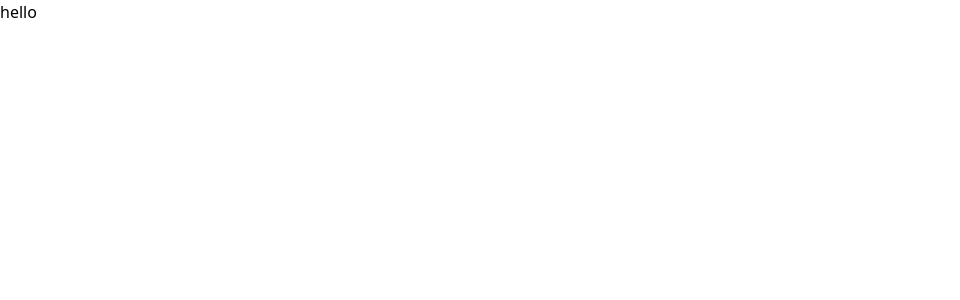
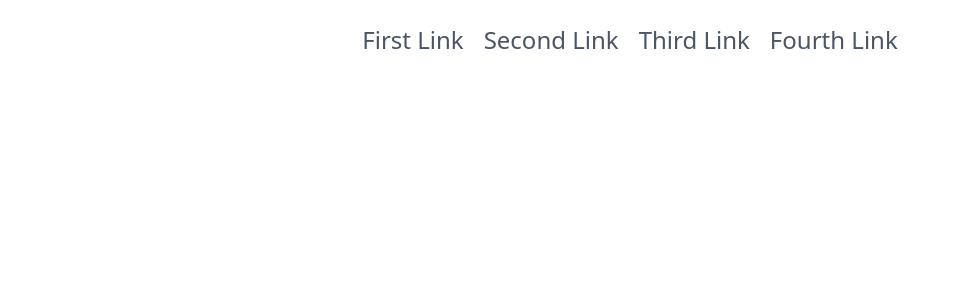
Before and after one commit to Nahid-khandakar/Review-API, a React (Create React App) app: page / in a window 1280 px wide. Shown: the top 300 px of the page, without its empty margins (0-960 px from the left). Built offline with nearby package versions, Linux system fonts and the light colour scheme.

Commit message:
fix render dom warning and add react router

```diff
--- a/package.json
+++ b/package.json
@@ -8,6 +8,7 @@
     "@testing-library/user-event": "^13.5.0",
     "react": "^18.0.0",
     "react-dom": "^18.0.0",
+    "react-router-dom": "^6.3.0",
     "react-scripts": "5.0.0",
     "web-vitals": "^2.1.4"
   },
--- a/src/App.js
+++ b/src/App.js
@@ -1,9 +1,10 @@
 import './App.css';
+import Navbar from './components/Navbar/Navbar';
 
 function App() {
   return (
     <div>
-      <h1>hello</h1>
+      <Navbar></Navbar>
     </div>
   );
 }
--- a/src/components/Navbar/Navbar.js
+++ b/src/components/Navbar/Navbar.js
@@ -3,9 +3,20 @@ import './Navbar.css'
 
 const Navbar = () => {
     return (
-        <div>
-            <h1>navbar div</h1>
-        </div>
+        <header className="text-gray-600 ">
+
+
+            <nav className="md:ml-auto  md:mr-auto flex flex-wrap items-center justify-center text-2xl mt-6">
+
+                <a className="mr-5  ">First Link</a>
+                <a className="mr-5 ">Second Link</a>
+                <a className="mr-5 ">Third Link</a>
+                <a className="mr-5 ">Fourth Link</a>
+
+            </nav>
+
+
+        </header>
     );
 };
 
--- a/src/index.js
+++ b/src/index.js
@@ -1,14 +1,20 @@
 import React from 'react';
-import ReactDOM from 'react-dom';
+import ReactDOMClient from 'react-dom/client';
 import './index.css';
 import App from './App';
 import reportWebVitals from './reportWebVitals';
+import { BrowserRouter } from 'react-router-dom';
 
-ReactDOM.render(
-  <React.StrictMode>
-    <App />
-  </React.StrictMode>,
-  document.getElementById('root')
+const root = ReactDOMClient.createRoot(document.getElementById('root'))
+root.render(
+
+  <BrowserRouter>
+    <React.StrictMode>
+      <App />
+    </React.StrictMode>
+  </BrowserRouter>
+,
+
 );
 
 // If you want to start measuring performance in your app, pass a function
```
Also changed, not shown: 1 other file (tests, documents, lock files or other folders).
